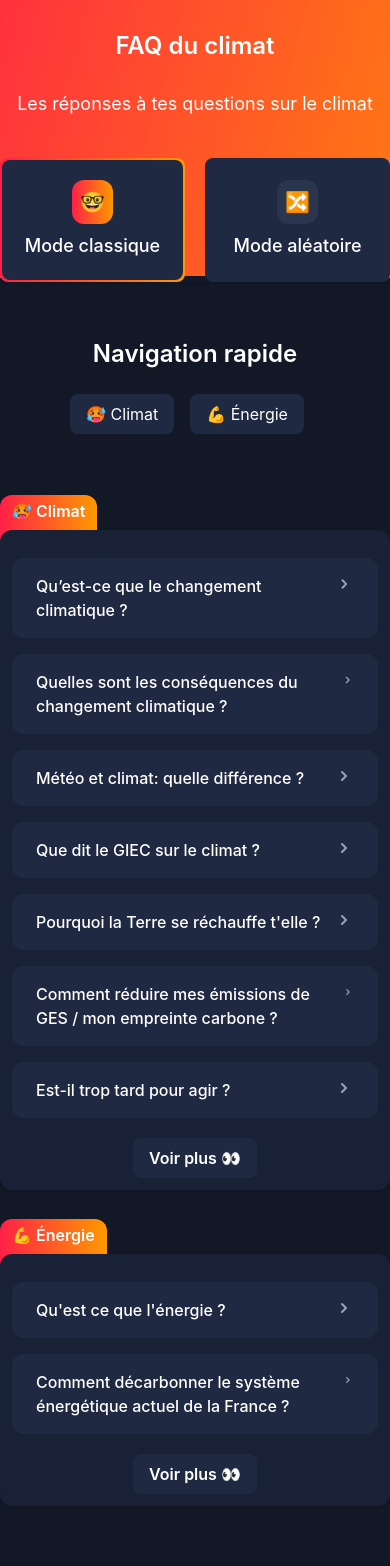
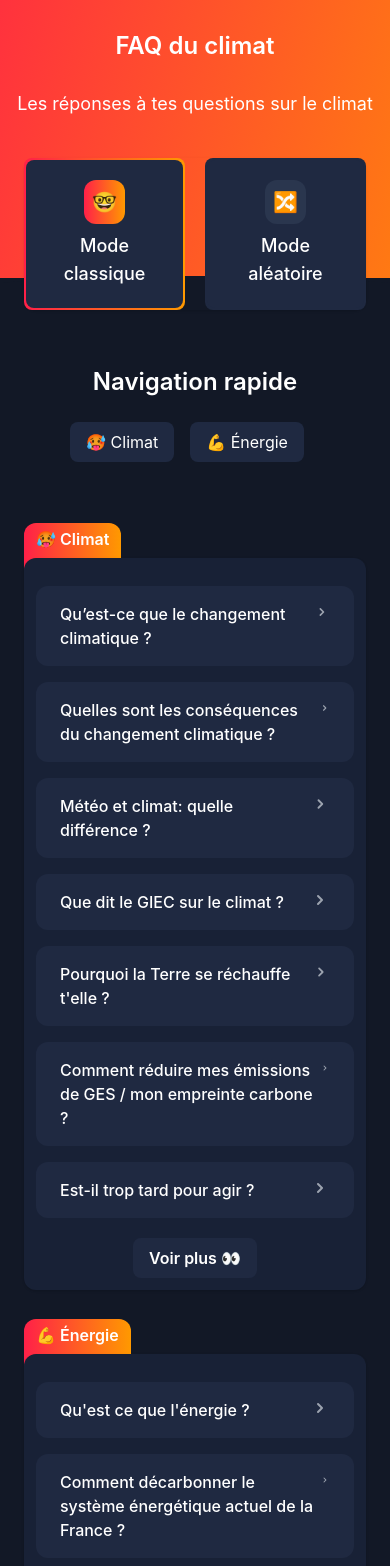
Before and after one commit to alexandre-mace/faqduclimat, a Next.js app: page / in a window 390 px wide. Shown: the part 82-1648 px from the top of the page. Built offline with nearby package versions, Linux system fonts and the light colour scheme; a web font is replaced by a local one.

Commit message:
Fix tiny UI issues

```diff
--- a/components/Classic.jsx
+++ b/components/Classic.jsx
@@ -4,6 +4,7 @@ import Answer from "./Answer";
 import React, {useState} from "react"
 import QuestionCategory from "./QuestionCategory";
 import categories from "./../data/categories";
+import classNames from "../helpers/classNames";
 
 const Classic = ({questions}) => {
     const [seeMore, setSeeMore] = useState({
@@ -17,7 +18,10 @@ const Classic = ({questions}) => {
             <div className="mode-wrapper">
                 {questions.map(((category, index) => (
                     <div className={"relative"} key={index}>
-                        <div className={"category-wrapper"} key={index} id={category.category}>
+                        <div className={classNames(
+                            "category-wrapper",
+                            (index + 1 === questions.length ? '' : 'mb-16')
+                        )} key={index} id={category.category}>
                             {category.questions.map((question, index) => (
                                 <React.Fragment key={index}>
                                     {((!seeMore[category.category] && question.priority >= 1) || seeMore[category.category]) &&
--- a/components/Faq.jsx
+++ b/components/Faq.jsx
@@ -3,10 +3,7 @@ import { Tab } from '@headlessui/react'
 import Classic from "./Classic";
 import questions from "../data/questions";
 import Random from "./Random";
-
-function classNames(...classes) {
-    return classes.filter(Boolean).join(' ')
-}
+import classNames from "../helpers/classNames";
 
 const Faq = () => {
     const modes = [
@@ -22,7 +19,7 @@ const Faq = () => {
     const [selectedMode, setSelectedMode] = useState(modes[0]);
 
     return (
-        <div className="w-full max-w-2xl pt-10 md:px-8 -translate-y-40">
+        <div className="w-full max-w-2xl pt-10 px-6 md:px-8 -translate-y-40">
             <Tab.Group>
                 <Tab.List className="flex space-x-5 rounded-xl border-gray-700 border-opacity-50 shadow">
                     {(modes).map((mode, idx) => (
@@ -31,7 +28,7 @@ const Faq = () => {
                             key={idx}
                             className={({ selected }) =>
                                 classNames(
-                                    'w-full rounded-lg p-0.5 font-medium leading-5 text-white focus:outline-none',
+                                    'w-full rounded-lg p-0.5 font-medium leading-5 text-white focus:outline-none mode-selector',
                                     selected
                                         ? 'bg-fdark-300 bg-fred-500 bg-gradient-to-r to-forange-500 from-fred-500'
                                         : 'bg-fdark-300 hover:bg-fdark-400'
@@ -45,9 +42,9 @@ const Faq = () => {
                                 >
                                 <div className={
                                     classNames(
-                                        'bg-fdark-200 inline-block rounded-xl p-2 text-xl',
+                                        'bg-fdark-200 inline-block rounded-xl p-2 text-xl emoji-wrapper',
                                         (mode.name === selectedMode.name)
-                                            ? 'bg-fred-500 bg-gradient-to-r to-forange-500 from-fred-500'
+                                            ? 'bg-gradient-to-r to-forange-500 from-fred-500'
                                             : ''
                                     )
                                 }>
@@ -70,7 +67,7 @@ const Faq = () => {
                         </div>
                     </div>
                 }
-                <Tab.Panels className="mt-24">
+                <Tab.Panels className={selectedMode.name === modes[0].name ? "mt-24" : "mt-14"}>
                     {modes.map((mode, idx) => (
                         <Tab.Panel key={idx}>
                             {idx === 0 &&
--- /dev/null
+++ b/helpers/classNames.jsx
@@ -0,0 +1,5 @@
+function classNames(...classes) {
+    return classes.filter(Boolean).join(' ')
+}
+
+export default classNames
--- a/pages/index.js
+++ b/pages/index.js
@@ -7,7 +7,7 @@ export default function Home() {
         <div className={styles.container + ' bg-fdark-500 text-white'}>
             <Head>
                 <title>FAQ du climat</title>
-                <meta name="description" content="Les réponses à tes questionnements sur le climat" />
+                <meta name="description" content="Les réponses à tes questions sur le climat" />
                 <link rel="icon" href="https://emojipedia-us.s3.dualstack.us-west-1.amazonaws.com/thumbs/240/apple/325/page-facing-up_1f4c4.png" />
                 <link href="https://api.fontshare.com/css?f[]=general-sans@500,600,700&amp;display=swap" rel="stylesheet"/>
             </Head>
--- a/styles/globals.css
+++ b/styles/globals.css
@@ -32,7 +32,7 @@ a {
 
 .category-wrapper {
   z-index: 10;
-  @apply mx-auto w-full max-w-2xl rounded-xl bg-fdark-400 p-3 shadow mb-16 relative
+  @apply mx-auto w-full max-w-2xl rounded-xl bg-fdark-400 p-3 shadow relative
 }
 
 .absolute-category {
@@ -69,3 +69,7 @@ header {
 .img-logo {
   width: 64px;
 }
+
+.mode-selector:hover .emoji-wrapper {
+  @apply bg-gradient-to-r to-forange-500 from-fred-500
+}
```
